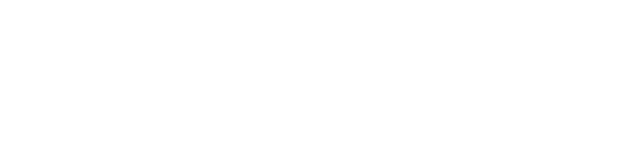
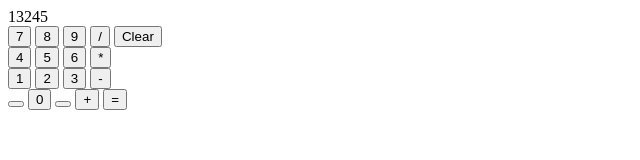
Before and after one commit to RaveTapp/OdinCalculator, a plain HTML site: page index.html in a window 1280 px wide. Shown: the whole page, without its empty margins (0-640 px from the left). Drawn offline with Linux system fonts and the light colour scheme.

Commit message:
Create basic layout for calculator

```diff
--- a/index.html
+++ b/index.html
@@ -8,6 +8,34 @@
     <script src="index.js" defer></script>
 </head>
 <body>
-
+    <div id="display">13245</div>
+    <div id="buttons">
+        <div class="row">
+            <button class="num7">7</button>
+            <button class="num8">8</button>
+            <button class="num9">9</button>
+            <button class="buttonide">/</button>
+            <button class="clear">Clear</button>
+        </div>
+        <div class="row">
+            <button class="num4">4</button>
+            <button class="num5">5</button>
+            <button class="num6">6</button>
+            <button class="multiply">*</button>
+        </div>
+        <div class="row">
+            <button class="num1">1</button>
+            <button class="num2">2</button>
+            <button class="num3">3</button>
+            <button class="subtract">-</button>
+        </div>
+        <div class="row">
+            <button class="empty"> </button>
+            <button class="num0">0</button>
+            <button class="empty"> </button>
+            <button class="add">+</button>
+            <button class="equals">=</button>
+        </div>
+    </div>
 </body>
 </html>
```
